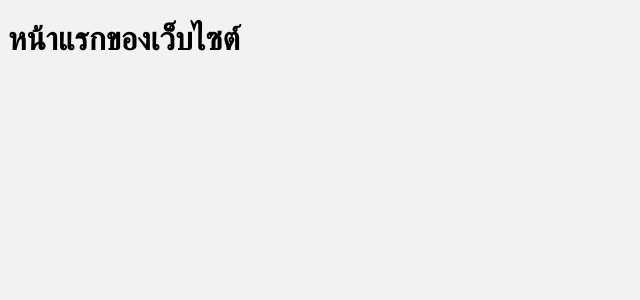
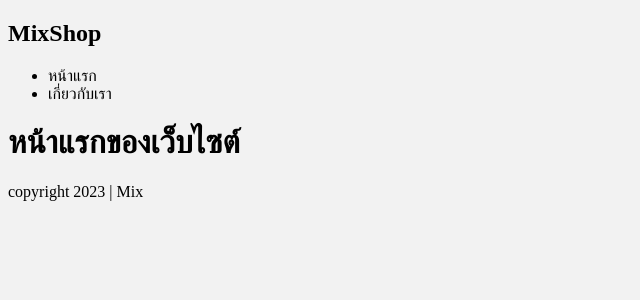
Before and after one commit to mickey0896/NextJS-Demo, a Next.js app: page / in a window 1280 px wide. Shown: the top 300 px of the page, without its empty margins (0-640 px from the left). Built offline with nearby package versions, Linux system fonts and the light colour scheme.

Commit message:
component

```diff
--- /dev/null
+++ b/components/Footer.js
@@ -0,0 +1,7 @@
+export default function Footer(){
+    return(
+        <footer>
+            copyright 2023 | Mix
+        </footer>
+    )
+}
--- /dev/null
+++ b/components/Navbar.js
@@ -0,0 +1,13 @@
+export default function Navbar(){
+    return(
+        <nav>
+            <div>
+                <h1>MixShop</h1>
+            </div>
+            <ul>
+                <li>หน้าแรก</li>
+                <li>เกี่ยวกับเรา</li>
+            </ul>
+        </nav>
+    )
+}
--- a/pages/index.js
+++ b/pages/index.js
@@ -1,23 +1,12 @@
-import Head from "next/head";
-import Image from "next/image";
-import localFont from "next/font/local";
-import styles from "@/styles/Home.module.css";
-
-const geistSans = localFont({
-  src: "./fonts/GeistVF.woff",
-  variable: "--font-geist-sans",
-  weight: "100 900",
-});
-const geistMono = localFont({
-  src: "./fonts/GeistMonoVF.woff",
-  variable: "--font-geist-mono",
-  weight: "100 900",
-});
+import Navbar from "@/components/Navbar";
+import Footer from "@/components/Footer";
 
 export default function Home() {
   return (
     <>
-     <h1>หน้าแรกของเว็บไซต์</h1>
+      <Navbar />
+      <h1>หน้าแรกของเว็บไซต์</h1>
+      <Footer />
     </>
   );
 }
--- a/pages/products/index.js
+++ b/pages/products/index.js
@@ -1,7 +1,7 @@
-export default function Index(){
-    return(
+export default function Index() {
+    return (
         <>
-        <h1>สินค้าทั้งหมด</h1>
+            <h1>สินค้าทั้งหมด</h1>
         </>
     )
 }
```
Also changed, not shown: pages/about.js (+8 -3 lines).
